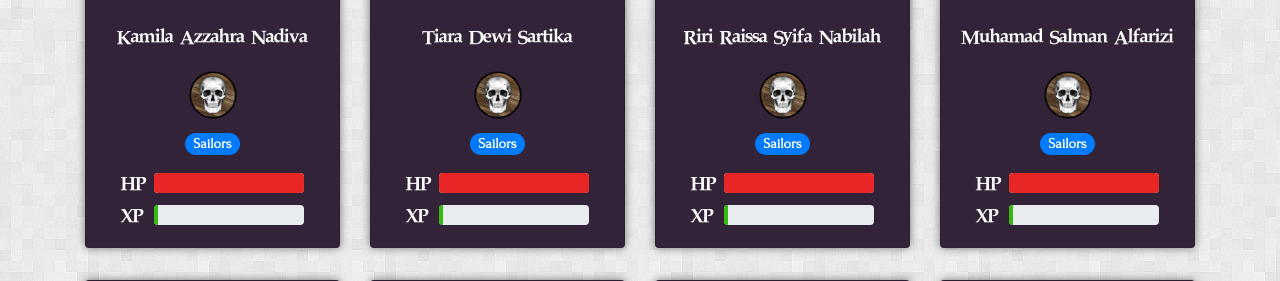
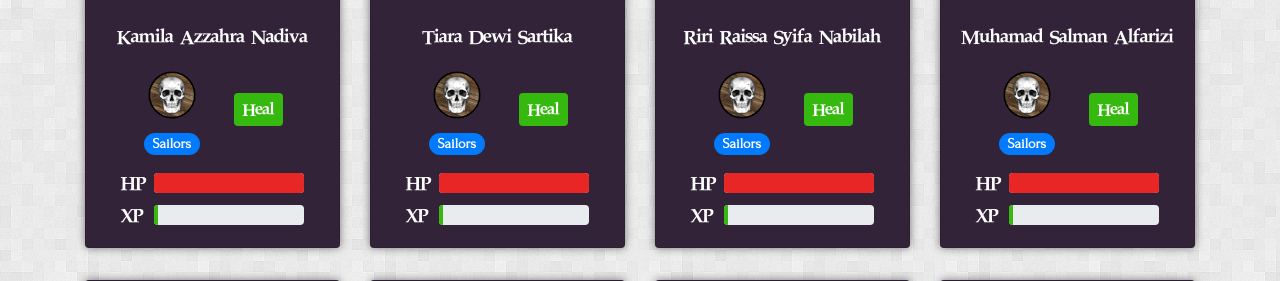
Before and after one commit to Yolandataniaa/DjangoBackend, a Django app: page /profile/ in a window 1280 px wide. Shown: the part 883-1164 px from the top of the page. Run offline with Django 3.2, Linux system fonts and the light colour scheme; data comes from the database, SQL or seed files in the repository; some libraries are stand-ins or nearby versions.

Commit message:
Add heal button

```diff
--- a/sekolah/static/css/profile.css
+++ b/sekolah/static/css/profile.css
@@ -61,3 +61,17 @@ h5.bar {
   background-color: #ddd;
   border-radius: 5px;
 }
+
+.heal {
+  background-color: #36B90E;
+  color: #fff;
+  line-height: 15px !important;
+  font-size: 1.1rem;
+  padding: 0.5rem;
+  transition: .15s;
+}
+
+.heal.btn:hover {
+  opacity: 75%;
+  color: #fff;
+}
--- a/sekolah/templates/sekolah/profile.html
+++ b/sekolah/templates/sekolah/profile.html
@@ -25,13 +25,18 @@
           <div class="card-body d-flex flex-column justify-content-end align-items-center pt-2">
             <h5 class="card-title text-center mb-0">{{ user.last_name }}</h5>
             <div class="container d-flex flex-column pt-3">
-              <div class="d-flex flex-column align-items-center mb-2">
-                <img
-                  class="level-img d-block mb-2"
-                  src=" {% static "icon/level/"|add:user.student.level|add:".png" %} "
-                  alt="level"
-                />
-                <span class="badge badge-pill">{{ user.student.level }}</span>
+              <div class="d-flex justify-content-center mb-2">
+                <div class="d-flex flex-column align-items-center mx-3">
+                  <img
+                    class="level-img d-block mb-2"
+                    src=" {% static "icon/level/"|add:user.student.level|add:".png" %} "
+                    alt="level"
+                  />
+                  <span class="badge badge-pill">Sailors</span>
+                </div>
+                <div class="d-flex align-items-center mx-3">
+                  <a href="{% url 'heal' %}" class="heal btn">Heal</a>
+                </div>
               </div>
               <div class="d-flex align-items-center mt-2">
                 <h5 class="bar mr-2 mb-0">HP</h5>
```
